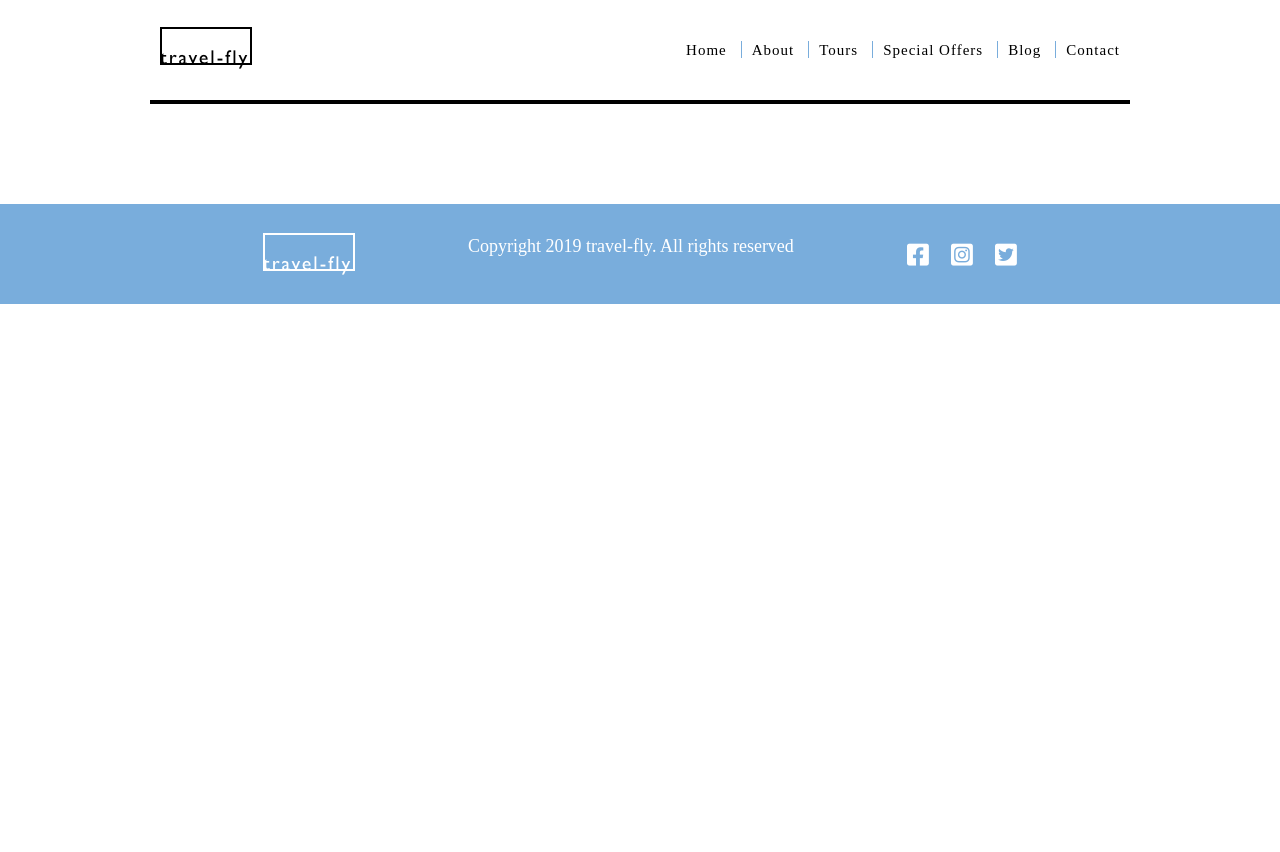
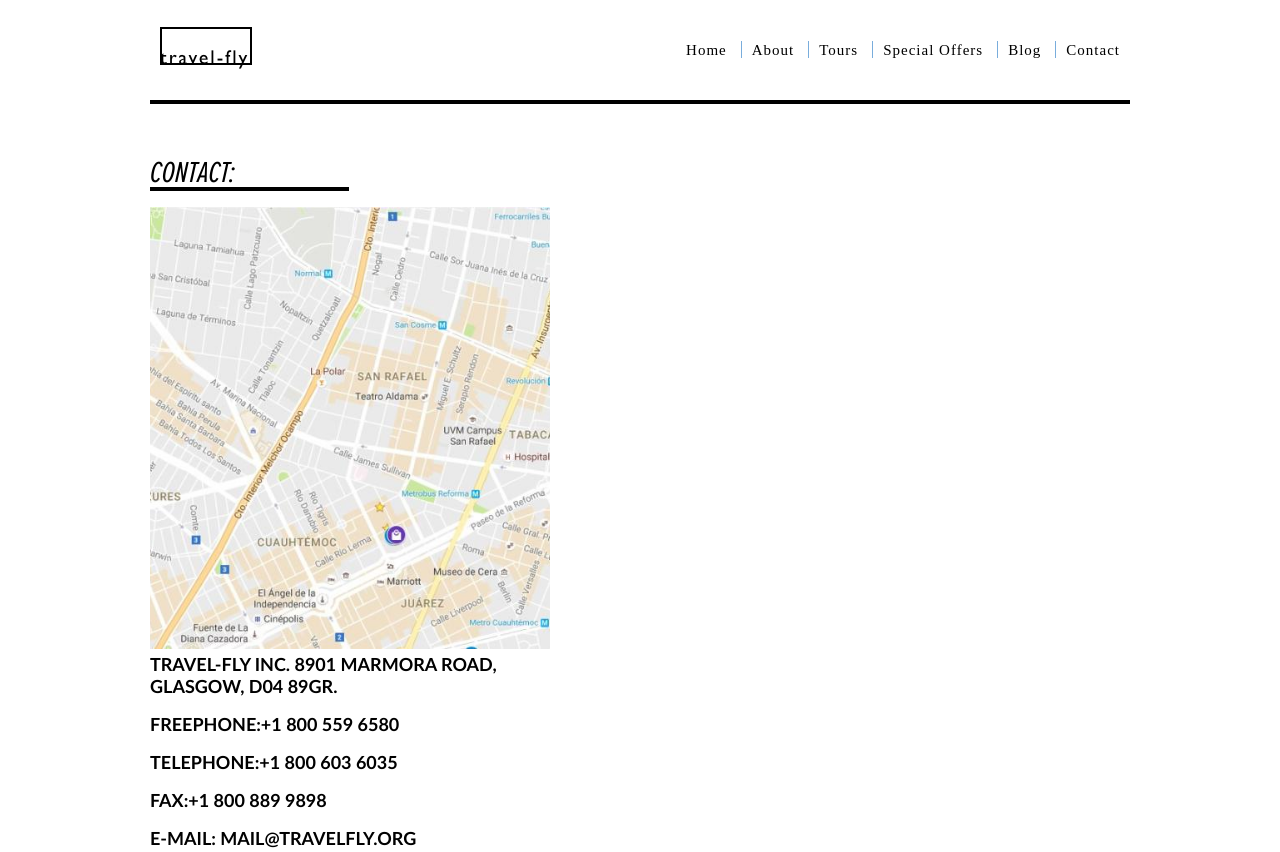
Before and after one commit to N215-emmaash/homework-seven, a website: page contact.html in a window 1280 px wide. Shown: the top 852 px of the page. Before the commit the page ends 800 px from the top, so only its background shows below. Drawn offline with Linux system fonts and the light colour scheme; a web font is replaced by a local one.

Commit message:
contact page

```diff
--- a/contact.html
+++ b/contact.html
@@ -37,6 +37,30 @@
       <hr />
     </div>
 
+    <div class="app">
+      <div class="contact">
+        <div class="contact-title">
+          <p>Contact:</p>
+          <hr />
+        </div>
+
+        <div class="contact-box">
+          <div class="contact-content-left">
+            <img class="contact-map" src="images/map.jpg" alt="" />
+            <div class="contact-info">
+              <h1>travel-fly Inc. 8901 Marmora Road, Glasgow, D04 89GR.</h1>
+              <h1>Freephone:+1 800 559 6580</h1>
+              <h1>Telephone:+1 800 603 6035</h1>
+              <h1>FAX:+1 800 889 9898</h1>
+              <h1>E-mail: mail@travelfly.org</h1>
+            </div>
+          </div>
+
+          <div class="contact-content-right"></div>
+        </div>
+      </div>
+    </div>
+
     <footer>
       <div class="footer-content">
         <div class="footer-logo"></div>
--- /dev/null
+++ b/scss/contact/contact.scss
@@ -0,0 +1,62 @@
+.contact {
+  margin: 0 auto;
+  max-width: $content-width;
+  height: 800px;
+  //   background-color: blue;
+
+  .contact-title {
+    margin-top: 50px;
+    position: relative;
+
+    p {
+      font-family: Nova;
+      font-size: 30px;
+      text-transform: uppercase;
+      font-weight: lighter;
+    }
+    hr {
+      width: 199px;
+      border: 2px solid;
+      margin-top: -20px;
+      position: absolute;
+      left: 0;
+    }
+  }
+
+  .contact-box {
+    position: relative;
+    max-width: $content-width;
+    height: 100%;
+    margin: 0 auto;
+    display: flex;
+    justify-content: space-between;
+    align-items: center;
+
+    .contact-content-left {
+      margin: 0 auto;
+      max-width: 400px;
+      height: 100%;
+      position: absolute;
+      left: 0;
+      top: 0;
+
+      .contact-map {
+        max-width: 400px;
+        min-height: 442px;
+        overflow: hidden;
+        object-fit: cover;
+      }
+      .contact-info {
+        max-height: 400px;
+        text-align: left;
+
+        h1 {
+          color: black;
+          text-transform: uppercase;
+          font-family: Gill Sans;
+          font-size: 18px;
+        }
+      }
+    }
+  }
+}
--- a/scss/styles.scss
+++ b/scss/styles.scss
@@ -11,3 +11,4 @@
 @import "tours/tours-subpage.scss";
 @import "special-offers/special-offers.scss";
 @import "blog/blog.scss";
+@import "contact/contact.scss";
```
Also changed, not shown: css/styles.css, images/map.jpg (added), 1 other file.
